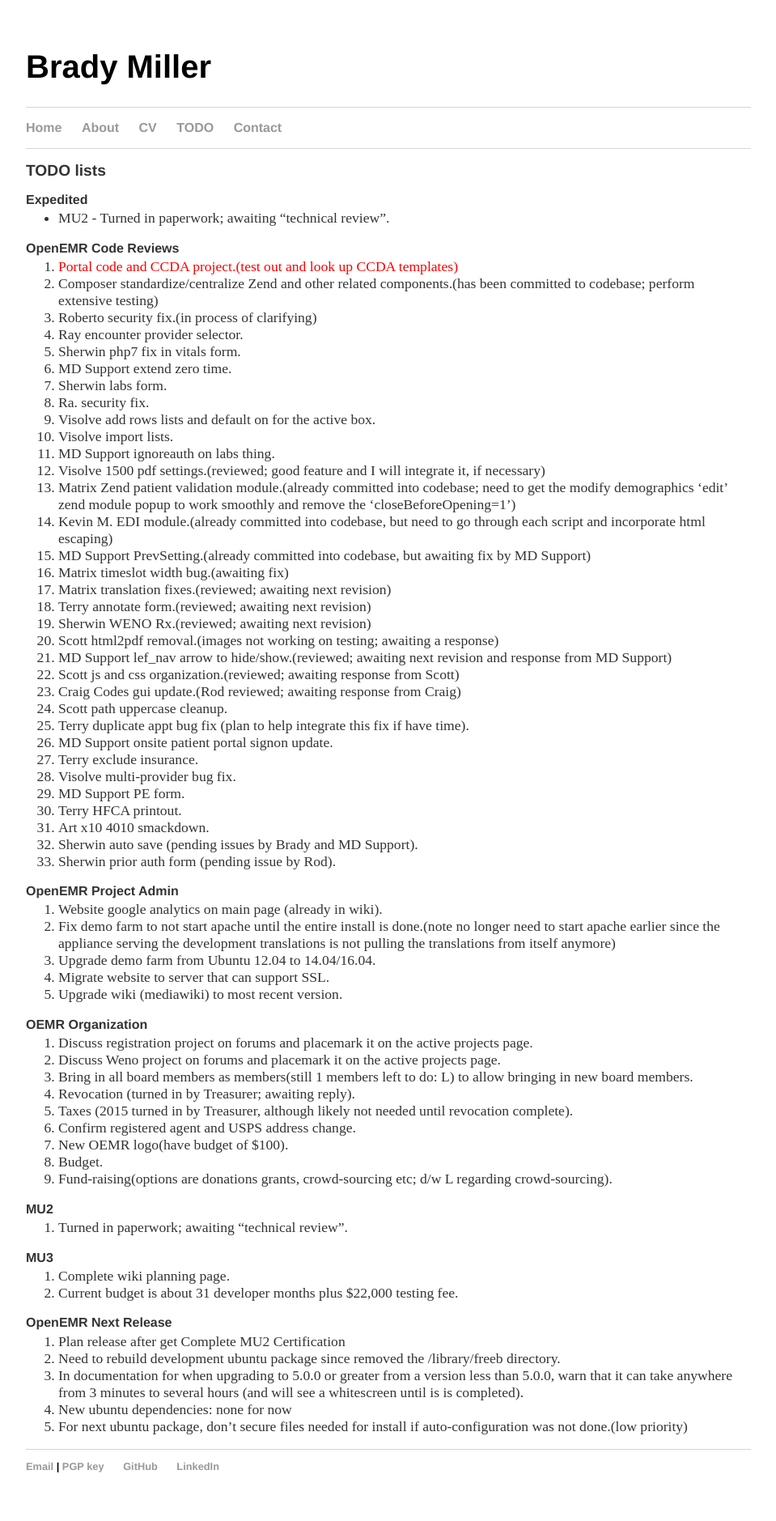
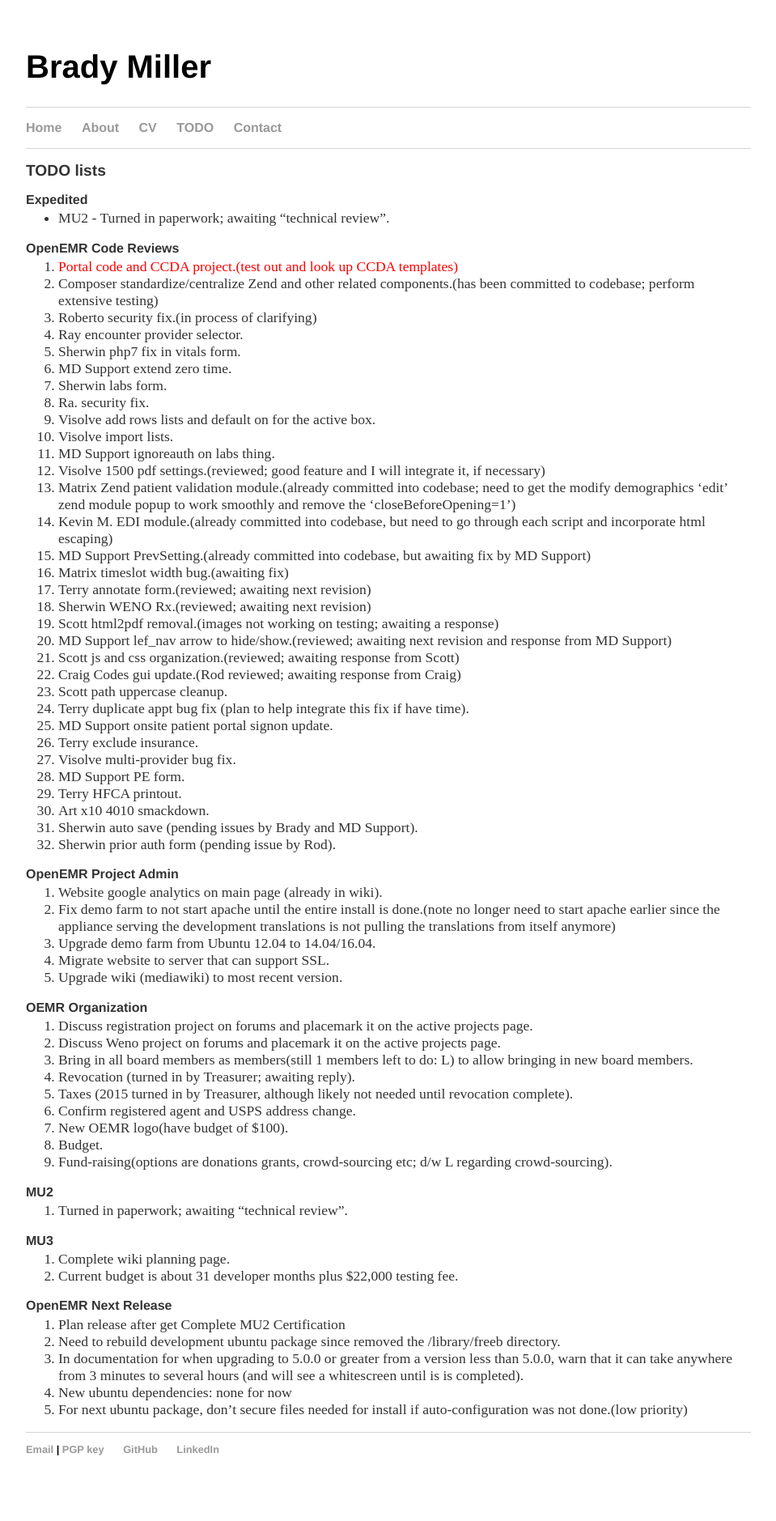
Before and after one commit to bradymiller/bradymiller.github.io, a Jekyll site: the page built from todo/index.md, in a window 1280 px wide. Shown: the whole page at 81% size, without its empty margins (160-1119 px from the left). Built offline with Jekyll 4.4.1, drawn with Linux system fonts in a browser that asks for light colours; after the commit the page ends 1858 px from its top, so only the background shows below that.

Commit message:
Update todo list

```diff
--- a/todo/index.md
+++ b/todo/index.md
@@ -23,7 +23,6 @@
 1. Kevin M. EDI module.(already committed into codebase, but need to go through each script and incorporate html escaping)
 1. MD Support PrevSetting.(already committed into codebase, but awaiting fix by MD Support)
 1. Matrix timeslot width bug.(awaiting fix)
-1. Matrix translation fixes.(reviewed; awaiting next revision)
 1. Terry annotate form.(reviewed; awaiting next revision)
 1. Sherwin WENO Rx.(reviewed; awaiting next revision)
 1. Scott html2pdf removal.(images not working on testing; awaiting a response)
```
